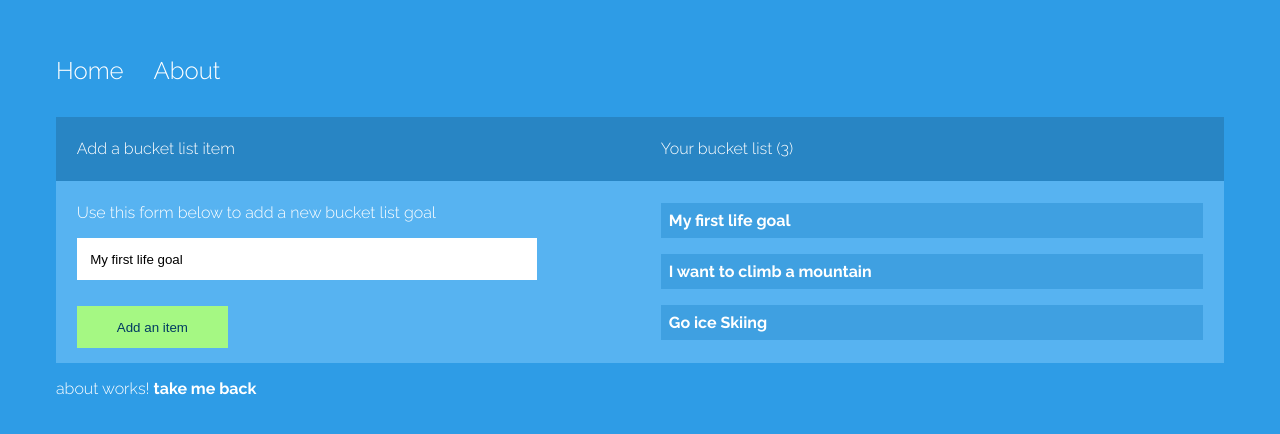
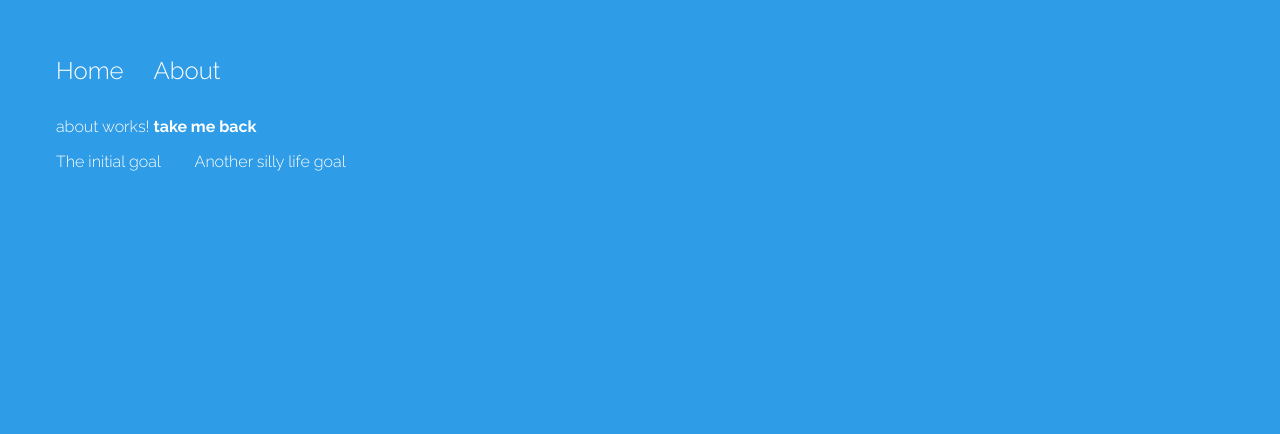
Before and after one commit to AsielTrejo/ng5-web, an Angular app: page /about/100 in a window 1280 px wide. Shown: the top 434 px of the page. Built offline with nearby package versions, Linux system fonts and the light colour scheme.

Commit message:
Solves #11

```diff
--- a/package.json
+++ b/package.json
@@ -10,7 +10,6 @@
     "test-headless": "ng test --watch=false --browsers=ChromeHeadless",
     "lint": "ng lint",
     "e2e": "ng e2e"
-
   },
   "private": true,
   "dependencies": {
@@ -23,6 +22,7 @@
     "@angular/platform-browser-dynamic": "~12.2.0",
     "@angular/router": "~12.2.0",
     "rxjs": "~6.6.0",
+    "rxjs-compat": "^6.6.7",
     "tslib": "^2.3.0",
     "zone.js": "~0.11.4"
   },
--- a/src/app/about/about.component.html
+++ b/src/app/about/about.component.html
@@ -1,3 +1,9 @@
 <p>
 	about works! <a href="" (click)="sendMeHome()"> <strong>take me back </strong></a>
 </p>
+
+<ul>
+	<li *ngFor= "let goal of goals">
+		{{goal}}
+		</li>
+</ul>
--- a/src/app/about/about.component.ts
+++ b/src/app/about/about.component.ts
@@ -1,6 +1,7 @@
 import { Component, OnInit } from '@angular/core';
 import { ActivatedRoute } from '@angular/router';
 import { Router } from '@angular/router';
+import { DataService } from '../data.service';
 
 @Component({
   selector: 'app-about',
@@ -9,15 +10,18 @@
 })
 export class AboutComponent implements OnInit {
 
-  constructor(private route: ActivatedRoute, private router: Router) {
+  goals:any;
+
+  constructor(private route: ActivatedRoute, private router: Router, private _data: DataService) {
     this.route.params.subscribe(res => console.log(res.id));
   }
 
   ngOnInit(): void {
+    this._data.goal.subscribe(res => this.goals = res);
   }
 
   sendMeHome(){
-    this.router.navigate([''])
+    this.router.navigate(['']);
   }
 
 }
--- a/src/app/app.component.html
+++ b/src/app/app.component.html
@@ -3,6 +3,6 @@
 	<li><a routerLink="about/100">About</a></li>
 </ul>
 
-<app-home></app-home>
+
 
 <router-outlet></router-outlet>
--- a/src/app/app.module.ts
+++ b/src/app/app.module.ts
@@ -1,6 +1,7 @@
 import { BrowserModule } from '@angular/platform-browser';
 import { NgModule } from '@angular/core';
-import { BrowserAnimationsModule } from '@angular/platform-browser/animations'
+import { DataService } from './data.service';
+import { BrowserAnimationsModule } from '@angular/platform-browser/animations';
 import { FormsModule } from '@angular/forms';
 import { AppRoutingModule } from './app-routing.module';
 import { AppComponent } from './app.component';
@@ -19,7 +20,7 @@
     FormsModule,
     BrowserAnimationsModule
   ],
-  providers: [],
+  providers: [DataService],
   bootstrap: [AppComponent]
 })
 export class AppModule { }
--- /dev/null
+++ b/src/app/data.service.ts
@@ -0,0 +1,20 @@
+import { Injectable } from '@angular/core';
+import { BehaviorSubject } from 'rxjs/BehaviorSubject';
+
+@Injectable({
+  providedIn: 'root'
+})
+
+export class DataService {
+
+  private goals = new BehaviorSubject<any>(['The initial goal', 'Another silly life goal']);
+  goal = this.goals.asObservable();
+
+  constructor() { }
+
+  changeGoal(goal:string[]){
+  this.goals.next(goal);
+}
+
+
+}
--- a/src/app/home/home.component.ts
+++ b/src/app/home/home.component.ts
@@ -1,7 +1,8 @@
 //Animation Done
 
 import { Component, OnInit } from '@angular/core';
-import{ trigger,style, transition, animate, keyframes, query, stagger } from '@angular/animations'
+import { trigger,style, transition, animate, keyframes, query, stagger } from '@angular/animations';
+import { DataService } from '../data.service';
 
 @Component({
   selector: 'app-home',
@@ -41,22 +42,26 @@
   itemCount: number=0;
   btnText: string = 'Add an item';
   goalText: string = 'My first life goal';
-  goals:string[]=['My first life goal','I want to climb a mountain', 'Go ice Skiing'];
+  goals:string[]=[];
 
-  constructor() { }
+  constructor(private _data: DataService) { }
 
   ngOnInit(){
+    this._data.goal.subscribe(res => this.goals = res);
     this.itemCount = this.goals.length;
+    this._data.changeGoal(this.goals);
   }
 
   addItem(){
     this.goals.push(this.goalText);
     this.goalText='';
     this.itemCount = this.goals.length;
+    this._data.changeGoal(this.goals);
   }
 
   removeItem( i:number) {
     this.goals.splice(i,1);
+    this._data.changeGoal(this.goals);
   }
 
 }
```
Also changed, not shown: src/app/app-routing.module.ts (+4 -4 lines), 2 other files (tests, documents, lock files or other folders).
